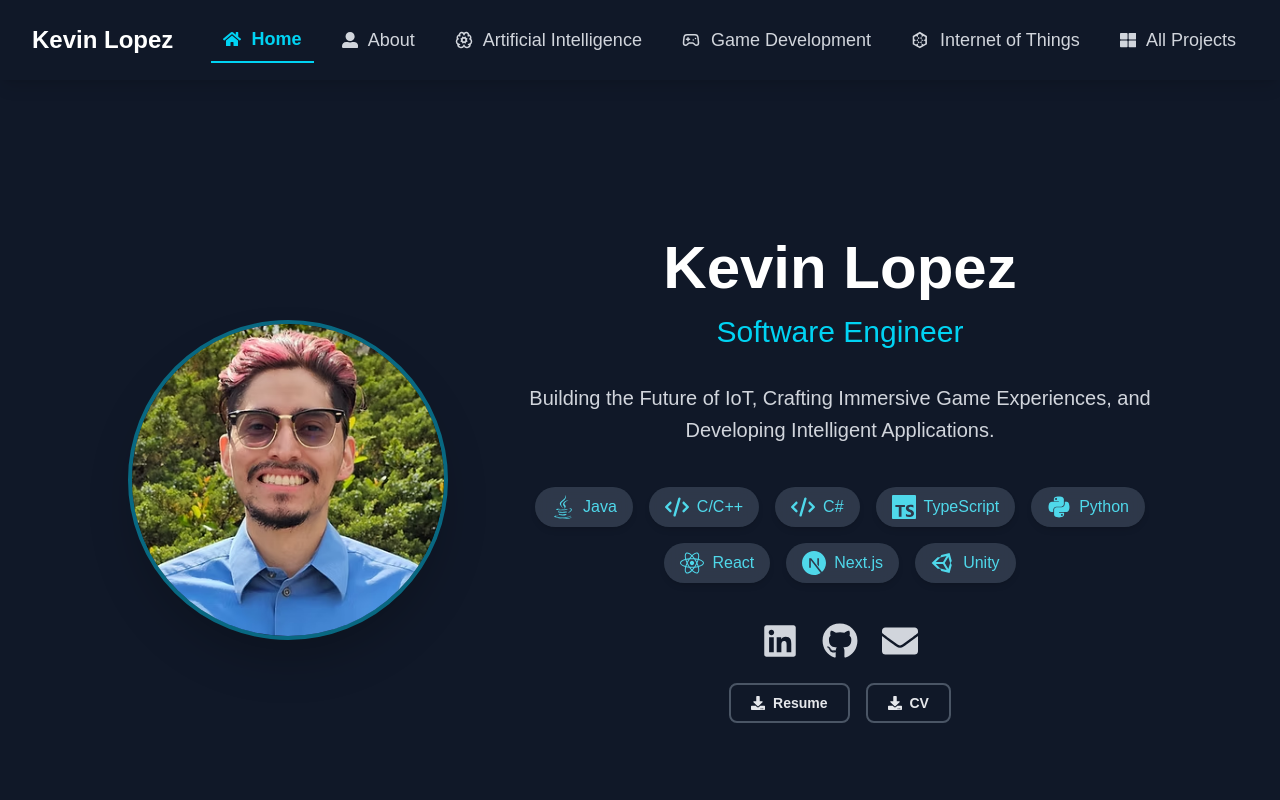
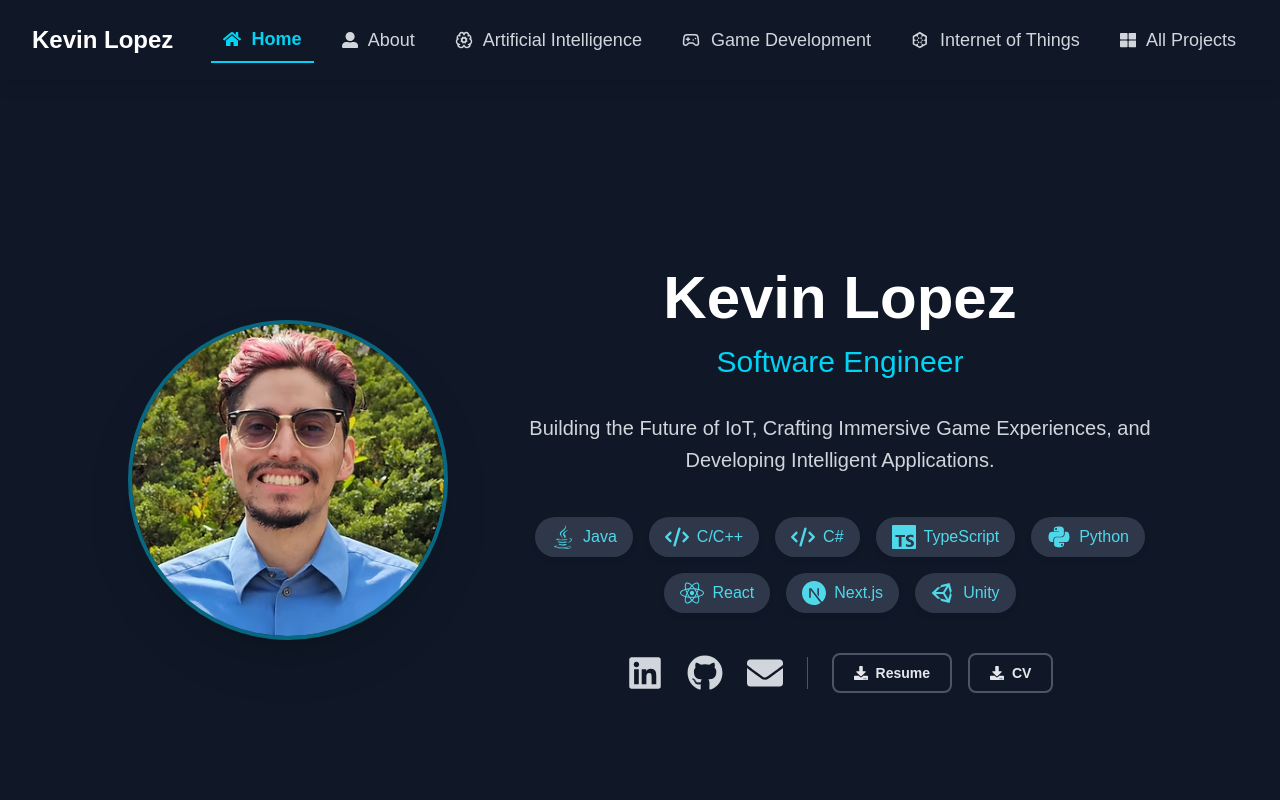
Before and after one commit to KevLopezTech/KevLopezTech.github.io, a Next.js app: page / in a window 1280 px wide. Shown: the top 800 px of the page. Built offline with nearby package versions, Linux system fonts and the light colour scheme.

Commit message:
Final Updates with some QOL cahnges in the galleries

```diff
--- a/src/app/page.tsx
+++ b/src/app/page.tsx
@@ -90,7 +90,7 @@ export default function HomePage() {
                                 ))}
                             </div>
 
-                            <div className="flex flex-col items-center justify-center gap-y-6 mt-10">
+                            <div className="flex flex-col md:flex-row items-center justify-center gap-6 mt-10">
                                 {/* Social Icons Row */}
                                 <div className="flex items-center space-x-6">
                                     {linkedInUrl && linkedInUrl !== "#" && (
@@ -128,6 +128,11 @@ export default function HomePage() {
                                         </a>
                                     )}
                                 </div>
+
+                                {/* Dividers */}
+                                <div className="w-1/2 h-px bg-gray-600 md:hidden"></div>
+
+                                <div className="h-8 w-px bg-gray-600 hidden md:block"></div>
 
                                 {/* Download Buttons Row */}
                                 <div className="flex flex-col sm:flex-row items-center gap-4">
```
Also changed, not shown: package.json (+4 -3 lines), 1 other file (tests, documents, lock files or other folders).
